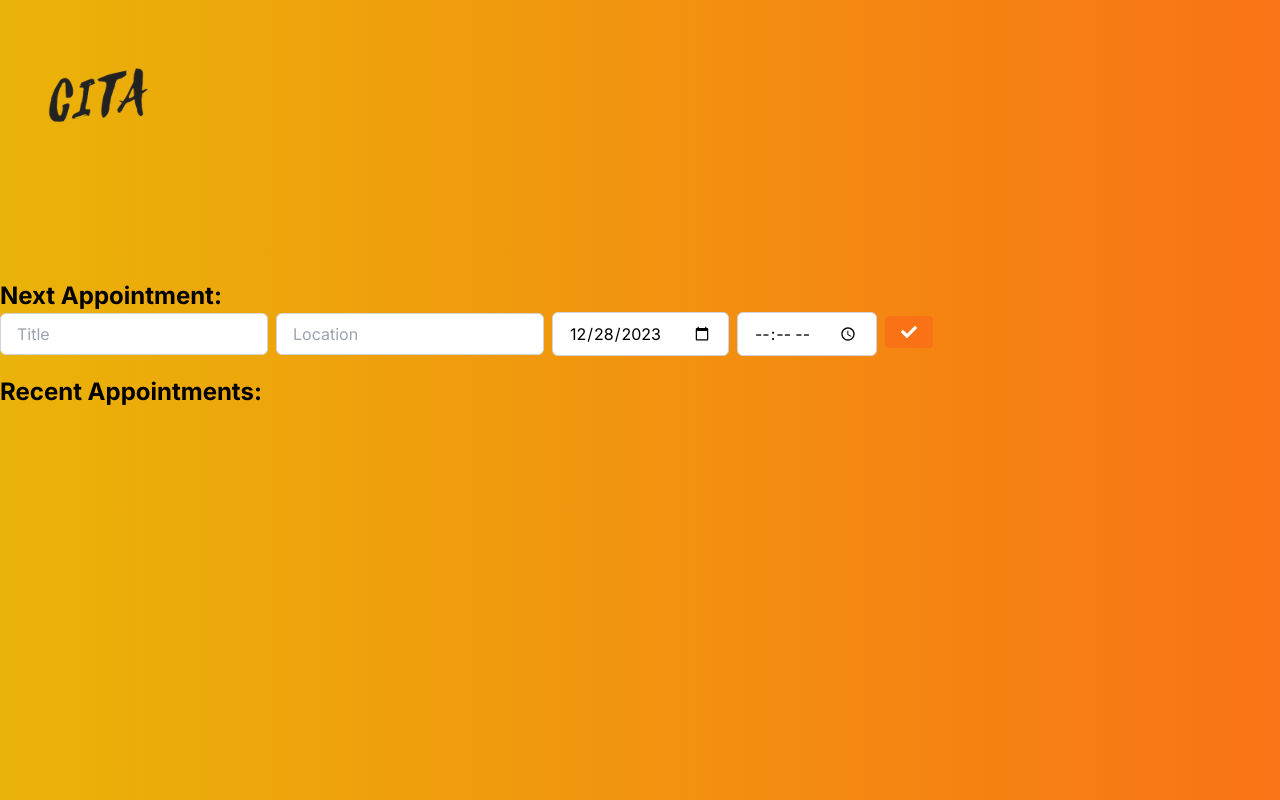
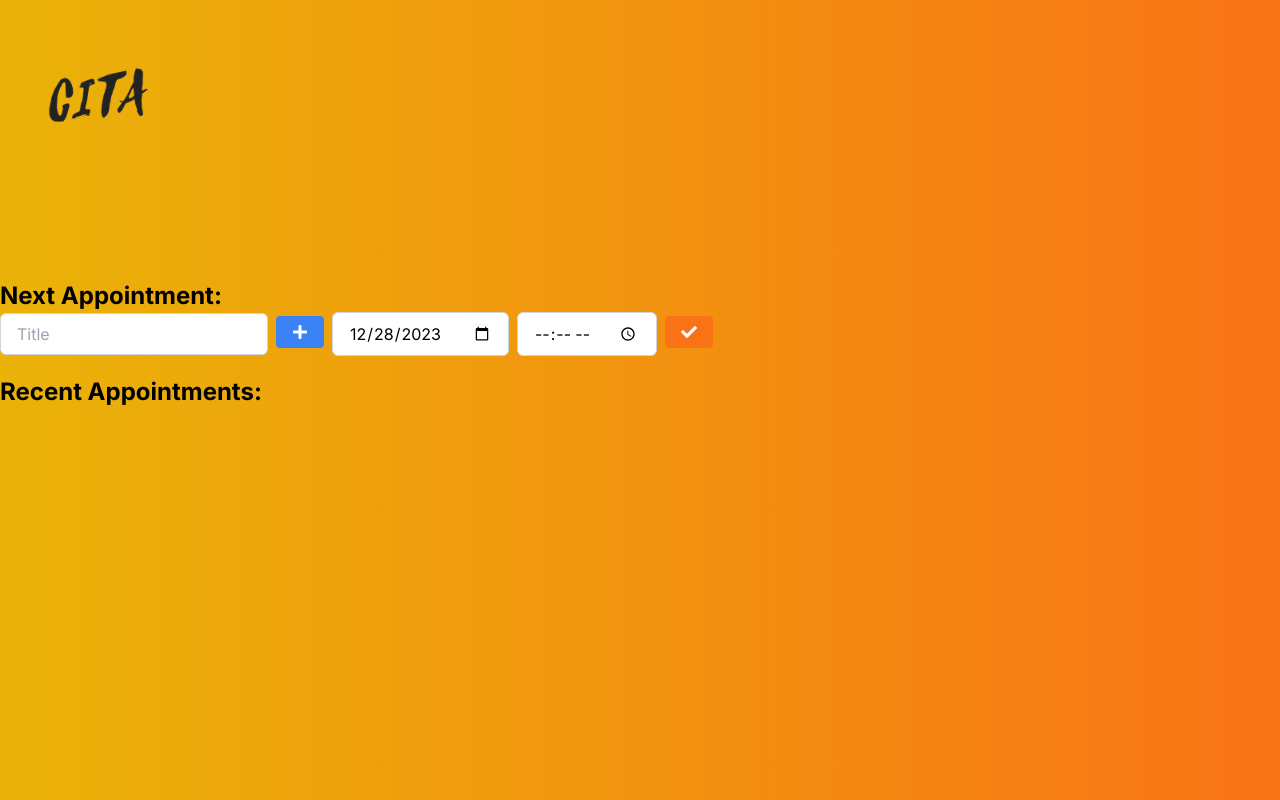
Before and after one commit to chris251190/cita, a Next.js app: page / in a window 1280 px wide. Built offline with nearby package versions, Linux system fonts and the light colour scheme.

Commit message:
Add show/hide location functionality

```diff
--- a/app/page.tsx
+++ b/app/page.tsx
@@ -1,7 +1,7 @@
 "use client";
 import QRCode from 'qrcode.react';
 import React, { useState } from 'react';
-import { FaCheck, FaTimes, FaEye, FaCalendar } from 'react-icons/fa';
+import { FaCheck, FaTimes, FaEye, FaCalendar, FaPlus, FaMinus } from 'react-icons/fa';
 import Image from 'next/image';
 
 interface Appointment {
@@ -37,6 +37,7 @@ export default function Cita() {
   const [selectedTime, setSelectedTime] = useState(new Date().toLocaleTimeString([], { hour: '2-digit', minute: '2-digit' }));
   const [appointments, setAppointments] = useState<Appointment[]>([]);
   const [showQRCodeIndex, setShowQRCodeIndex] = useState<number | null>(null);
+  const [showLocation, setShowLocation] = useState(false);
 
   const handleInputChange = (event: React.ChangeEvent<HTMLInputElement>) => {
     const { name, value } = event.target;
@@ -108,13 +109,18 @@ export default function Cita() {
               value={title}
               onChange={handleInputChange}
             />
+
+            {showLocation && (
               <InputField
                 type="text"
                 name="location"
                 placeholder="Location"
                 value={location}
                 onChange={handleInputChange}
-            />
+              />)}
+            <button className="bg-blue-500 hover:bg-orange-700 text-white font-bold py-2 px-4 rounded mr-2" type="button" onClick={() => setShowLocation(!showLocation)}>
+              {showLocation ? <FaMinus /> : <FaPlus />}
+            </button>
             <InputField
               type="date"
               name="selectedDate"
```
Lines whose indentation alone changed are shown as unchanged.
